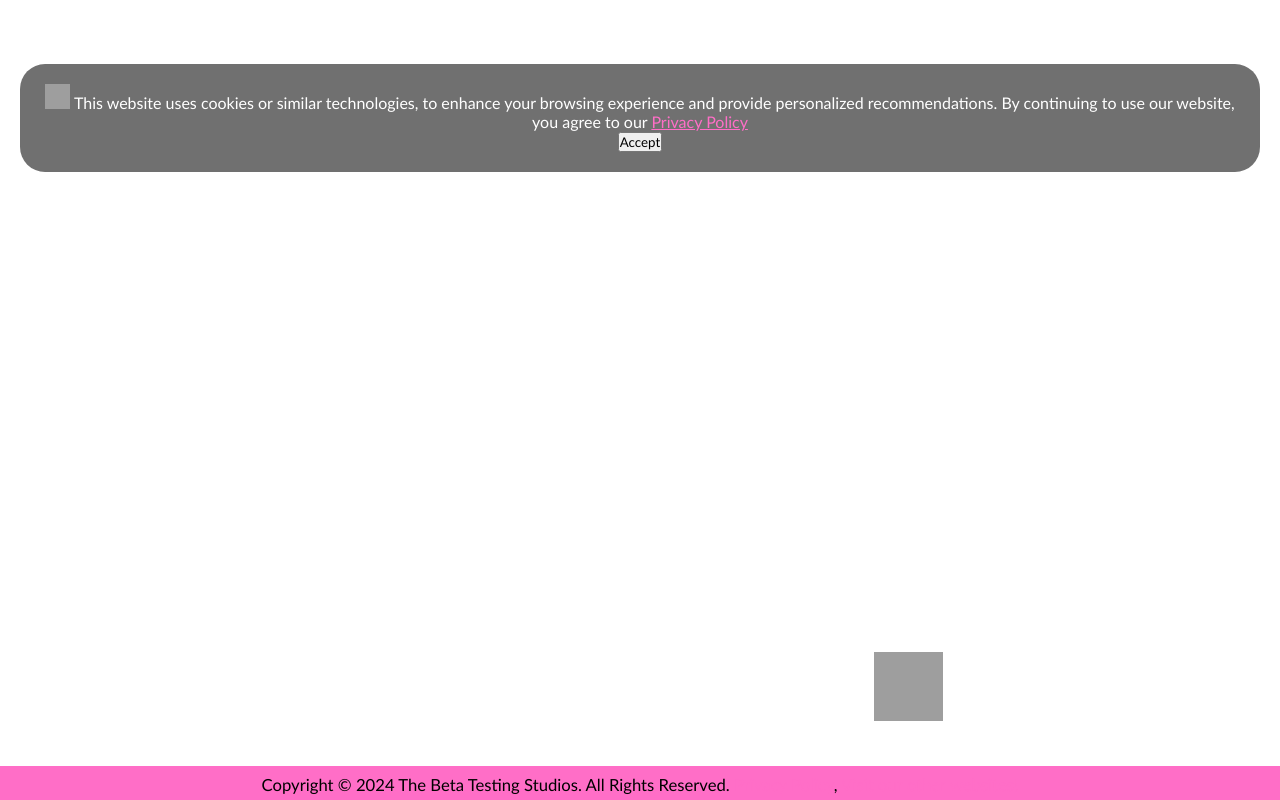
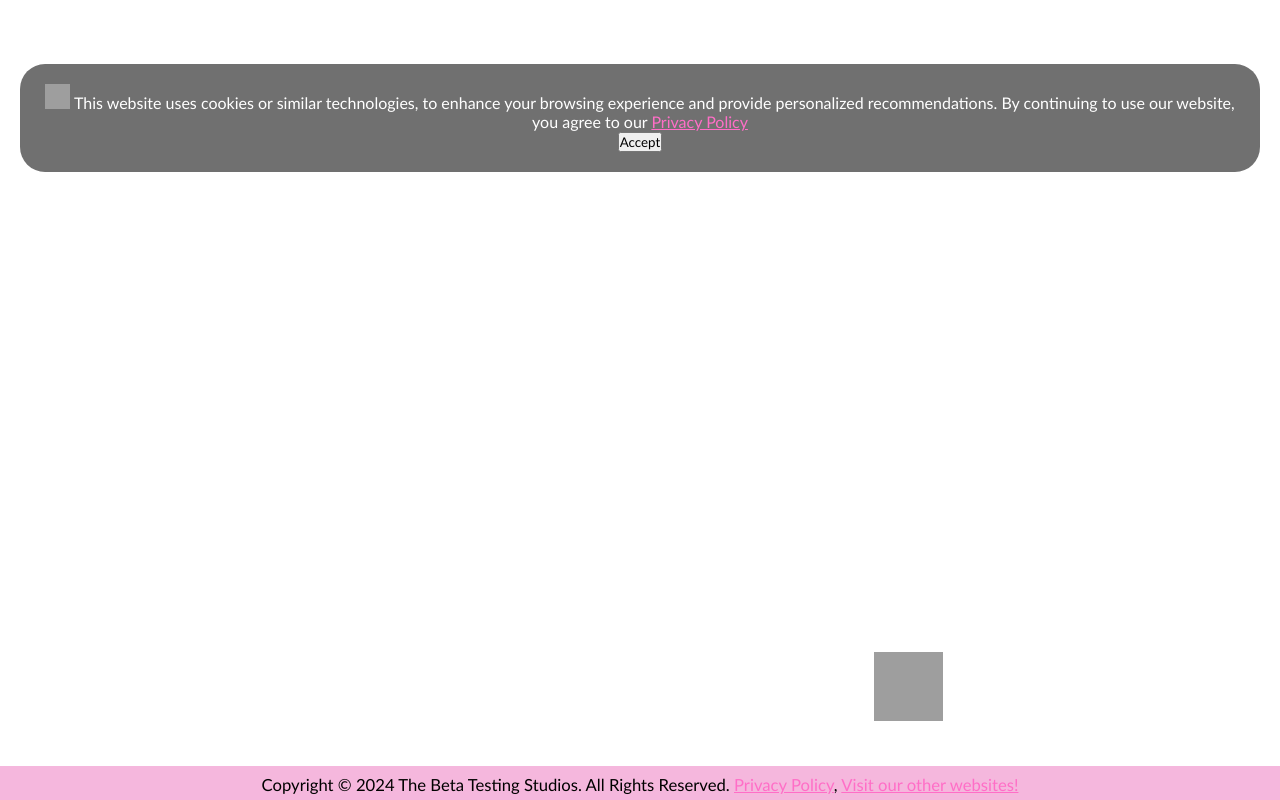
Before and after one commit to TBTS-2011/Secret-Website-Access-Portal, a plain HTML site: page index.html in a window 1280 px wide. In both pictures the pointer is over the element 640 px from the left and 783 px from the top of the page. Shown: the top 800 px of the page. Drawn offline with Linux system fonts and the light colour scheme; grey boxes are pictures that could not be loaded.

Commit message:
Update index.html

```diff
--- a/index.html
+++ b/index.html
@@ -199,7 +199,7 @@ footer {
 }
 
 footer:hover {
-    background-color: rgb(255, 110, 199);
+    background-color: rgb(245, 183, 221);
     cursor: pointer;
     transition: ease-out 0.6s;
 }
```
